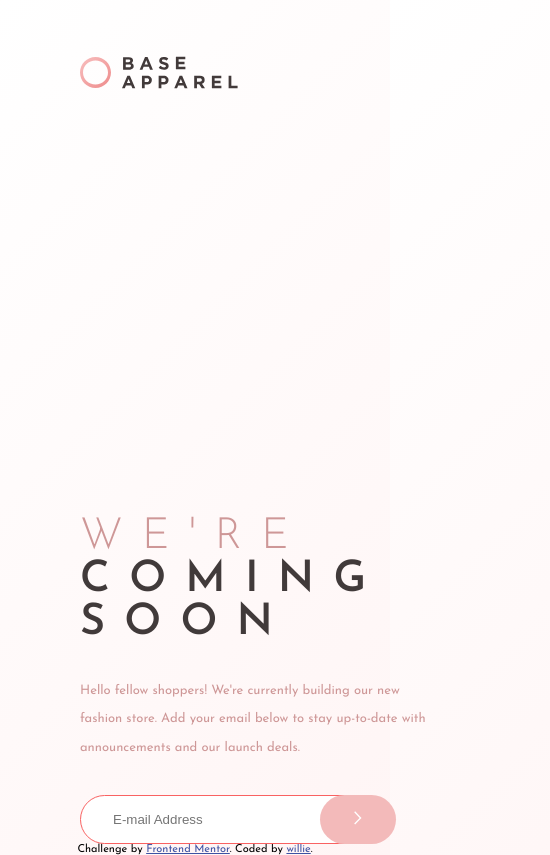
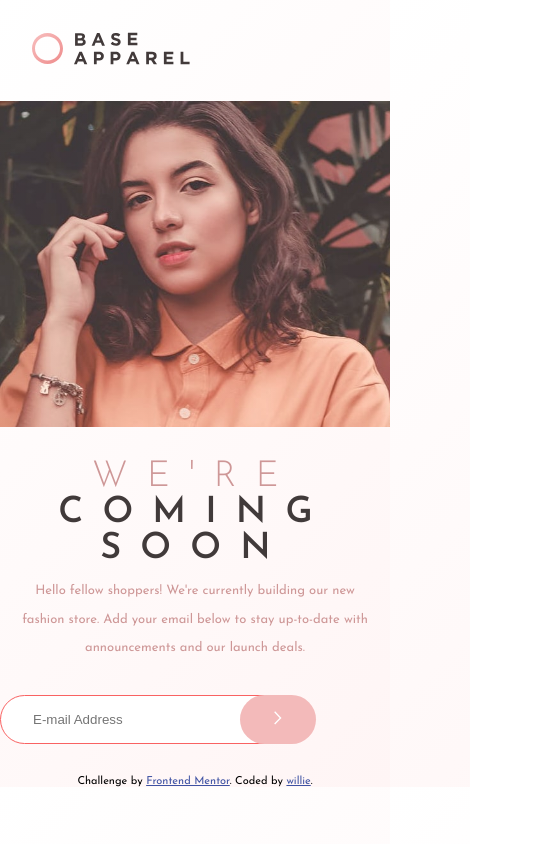
Before and after one commit to otatame/fementor-base-apparel, a plain HTML site: page src/index.html in a window 390 px wide. Shown: the whole page, 550 px wide, since content can reach past the window. Drawn offline with Linux system fonts and the light colour scheme.

Commit message:
edit mobile query

```diff
--- a/src/style.scss
+++ b/src/style.scss
@@ -173,7 +173,37 @@
 }
 
 @media screen and (max-width: 870px){
+    #navbar{
+        position: initial;
+        padding: 2rem;
+    }
+
     #mainContainer{
         flex-direction: column-reverse;
+        align-items: center;
+        height: 80vh;
+
+        #content1{
+            align-items: center;
+            justify-content: center;
+            padding-bottom: 2rem;
+            padding-top: 2rem;
+
+            #bigText{
+                font-size: 36px;
+                text-align: center;
+
+            }
+
+            #text{
+                text-align: center;
+                padding-top: 10px;
+            }
+        }
+
+        #content2{
+            height: 100%;
+
+        }
     }
 }
```
Also changed, not shown: src/style.css, 1 other file.
